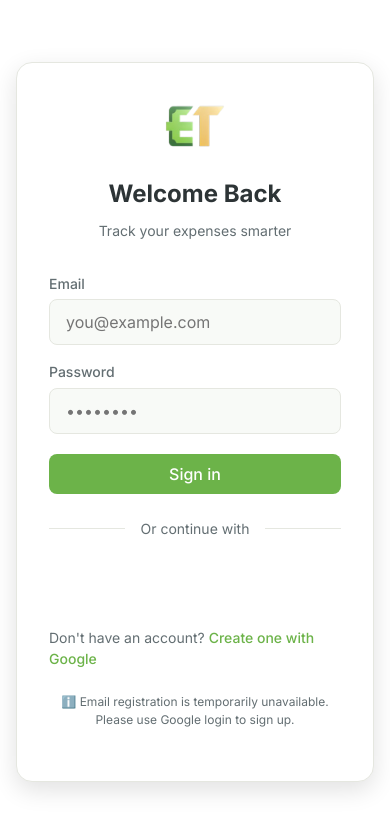
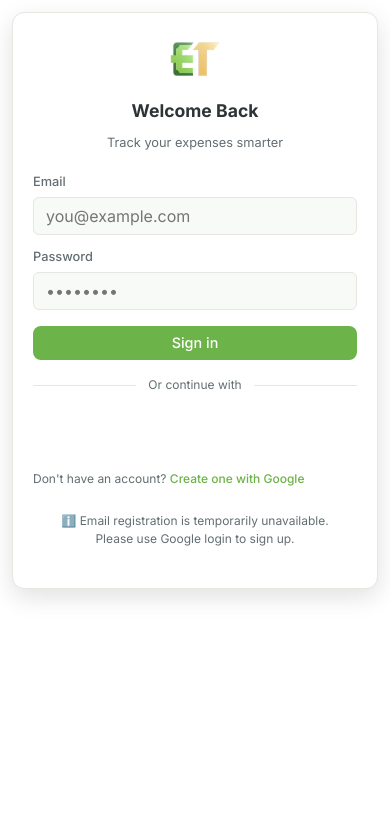
Before and after one commit to sayronnnnn/expense-tracker, a React (Vite) app in the folder frontend/: page /login in a window 390 px wide. Shown: the top 832 px of the page. Built offline with nearby package versions, Linux system fonts and the light colour scheme; no server answers.

Commit message:
feat: Enhance mobile responsiveness for Auth page layout

```diff
--- a/frontend/src/pages/Auth.module.css
+++ b/frontend/src/pages/Auth.module.css
@@ -150,3 +150,122 @@
 .footer a:hover {
   text-decoration: underline;
 }
+/* Mobile Responsive */
+@media (max-width: 768px) {
+  .page {
+    padding: var(--space-4);
+    min-height: auto;
+  }
+
+  .card {
+    max-width: 100%;
+    padding: var(--space-6);
+    border-radius: var(--radius-md);
+  }
+
+  .card h1 {
+    font-size: 1.25rem;
+  }
+
+  .header {
+    margin-bottom: 1.5rem;
+  }
+
+  .logo {
+    width: 55px;
+    height: 55px;
+    margin-bottom: 0.75rem;
+  }
+
+  .form {
+    gap: 0.85rem;
+  }
+
+  .form input {
+    padding: var(--space-2) var(--space-3);
+    font-size: 16px;
+  }
+
+  .form button {
+    padding: 0.6rem 0.9rem;
+    font-size: 0.95rem;
+  }
+
+  .divider {
+    margin: 1.25rem 0;
+    font-size: 0.8rem;
+    gap: 0.85rem;
+  }
+
+  .googleContainer {
+    margin-bottom: 1.25rem;
+  }
+
+  .footer {
+    font-size: 0.8rem;
+    margin-top: 1rem;
+  }
+}
+
+@media (max-width: 480px) {
+  .page {
+    padding: var(--space-3);
+  }
+
+  .card {
+    padding: var(--space-5);
+  }
+
+  .card h1 {
+    font-size: 1.1rem;
+  }
+
+  .header {
+    margin-bottom: 1.25rem;
+  }
+
+  .logo {
+    width: 50px;
+    height: 50px;
+    margin-bottom: 0.65rem;
+  }
+
+  .subtitle {
+    font-size: 0.8rem;
+  }
+
+  .form {
+    gap: 0.75rem;
+  }
+
+  .form label {
+    font-size: 0.8rem;
+  }
+
+  .form input {
+    padding: var(--space-2) var(--space-3);
+    font-size: 16px;
+    border-radius: 6px;
+  }
+
+  .form button {
+    padding: 0.55rem 0.85rem;
+    font-size: 0.9rem;
+  }
+
+  .divider {
+    margin: 1rem 0;
+    font-size: 0.75rem;
+    gap: 0.75rem;
+  }
+
+  .error {
+    padding: var(--space-2) var(--space-3);
+    font-size: var(--text-xs);
+  }
+
+  .footer {
+    font-size: 0.75rem;
+    margin-top: 0.85rem;
+  }
+}
```
